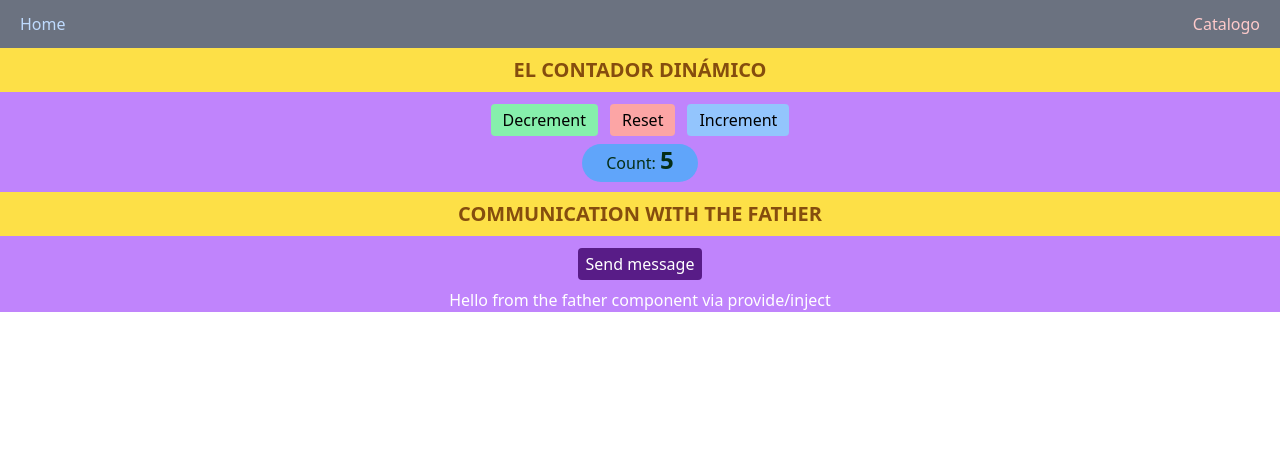
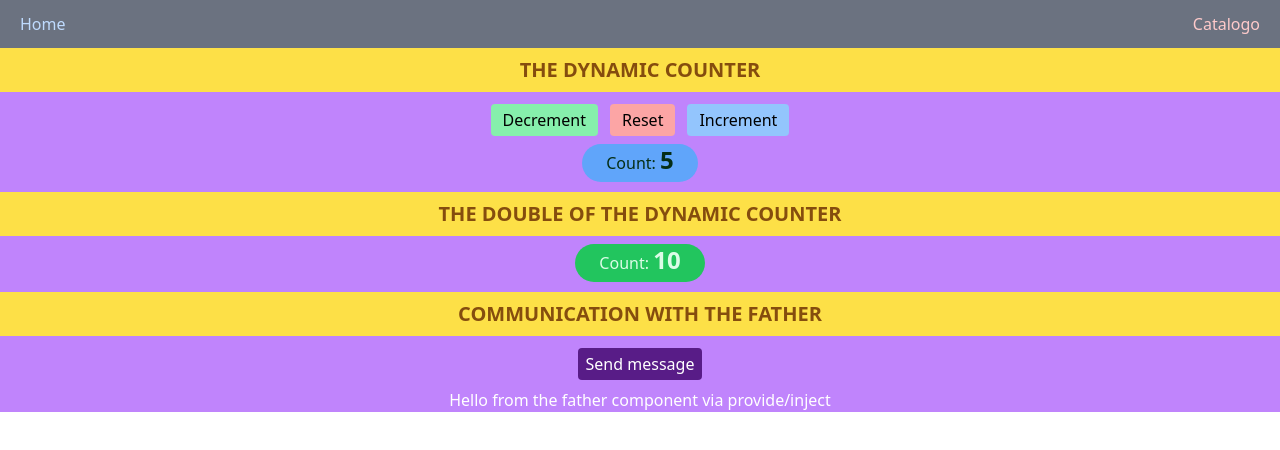
Before and after one commit to Jhonttt/ejercicios-formacion-alebat, a Nuxt app in the folder nuxt-vue-exercises/: page / in a window 1280 px wide. Shown: the top 450 px of the page. Built offline with nearby package versions, Linux system fonts and the light colour scheme.

Commit message:
feat(app/components/TheCounter): imprimir un nuevo contador que sera el doble del contador normal

```diff
--- a/nuxt-vue-exercises/app/components/TheCounter.vue
+++ b/nuxt-vue-exercises/app/components/TheCounter.vue
@@ -1,5 +1,8 @@
 <script setup lang="ts">
 const { count, increment, decrement, reset } = useCounter();
+
+const doubleCount = computed(() => count.value * 2);
+
 </script>
 
 <template>
@@ -7,7 +10,7 @@ const { count, increment, decrement, reset } = useCounter();
     <div
       class="flex justify-center bg-yellow-300 py-2 text-xl uppercase text-yellow-800 font-bold"
     >
-      <TheTitle>El contador dinámico</TheTitle>
+      <TheTitle>The dynamic counter</TheTitle>
     </div>
     <div class="flex justify-center gap-3 pt-3">
       <button class="bg-green-300 px-3 py-1 rounded hover:bg-green-950 hover:text-green-200 disabled:bg-gray-800 disabled:text-white disabled:cursor-not-allowed" @click="decrement"
@@ -31,5 +34,15 @@ const { count, increment, decrement, reset } = useCounter();
         Count: <span class="font-bold text-2xl">{{ count }}</span>
       </span>
     </h2>
+    <div
+      class="flex justify-center bg-yellow-300 py-2 text-xl uppercase text-yellow-800 font-bold"
+    >
+      <TheTitle>The double of the dynamic counter</TheTitle>
+    </div>
+    <h2 class="text-center text-green-950 pt-2 pb-4">
+      <span class="bg-blue-400 px-6 py-2 rounded-full" :class="doubleCount === 10 ? 'text-green-100 bg-green-500' : ''">
+        Count: <span class="font-bold text-2xl">{{ doubleCount }}</span>
+      </span>
+    </h2>
   </main>
 </template>
```
